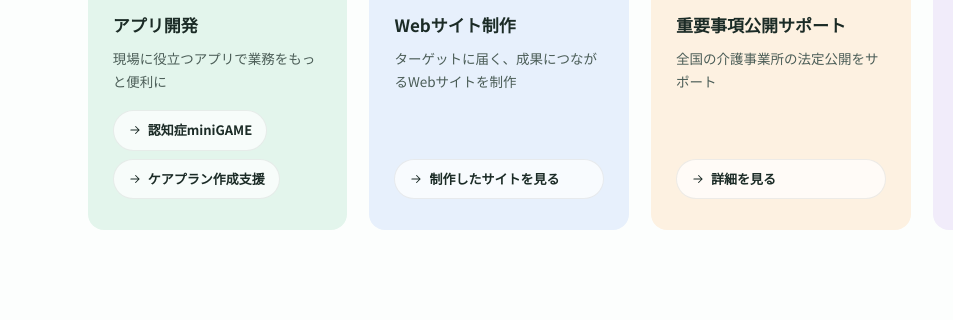
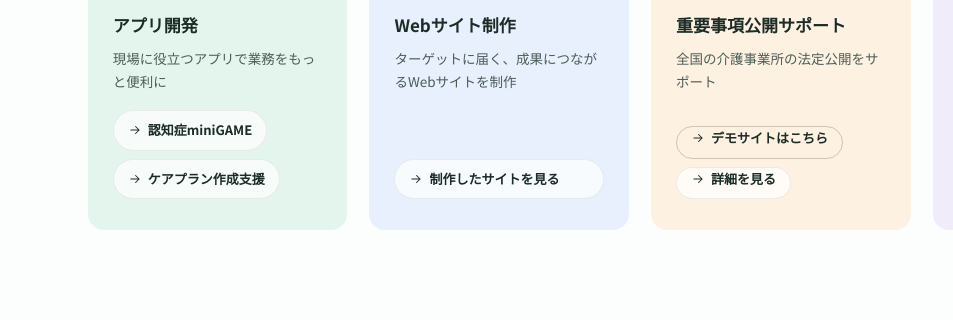
Before and after one commit to sonosannworks/web-AI-, a website: page index.html in a window 1280 px wide. Shown: the part 1045-1365 px from the top of the page, 0-953 px from the left. Drawn offline with Linux system fonts and the light colour scheme; a web font is replaced by a local one.

Commit message:
feat: 重要事項公開サポートカードにデモサイトへの控えめなCTAボタンを追加

```diff
--- a/index.html
+++ b/index.html
@@ -150,10 +150,16 @@
           </span>
           <h3>重要事項公開サポート</h3>
           <p>全国の介護事業所の法定公開をサポート</p>
-          <a class="service-cta" href="https://start-reposi.vercel.app/kaigo-hp-support.html?from=webai" target="_blank" rel="noopener">
-            <svg class="icon" viewBox="0 0 24 24" aria-hidden="true"><path d="M5 12h14M13 6l6 6-6 6"/></svg>
-            詳細を見る
-          </a>
+          <div class="service-cta-stack">
+            <a class="service-cta service-cta-secondary" href="juyoujiko-demo.html">
+              <svg class="icon" viewBox="0 0 24 24" aria-hidden="true"><path d="M5 12h14M13 6l6 6-6 6"/></svg>
+              デモサイトはこちら
+            </a>
+            <a class="service-cta" href="https://start-reposi.vercel.app/kaigo-hp-support.html?from=webai" target="_blank" rel="noopener">
+              <svg class="icon" viewBox="0 0 24 24" aria-hidden="true"><path d="M5 12h14M13 6l6 6-6 6"/></svg>
+              詳細を見る
+            </a>
+          </div>
         </article>
 
         <article class="service-card card-purple">
--- a/style.css
+++ b/style.css
@@ -227,6 +227,11 @@ section{padding:96px 0;}
 .service-cta:hover{background:#fff;transform:translateY(-1px);box-shadow:0 6px 16px -8px rgba(27,43,38,.25);}
 .service-cta .icon{width:14px;height:14px;flex-shrink:0;}
 
+.service-cta-stack{margin-top:auto;padding-top:16px;display:flex;flex-direction:column;align-items:flex-start;gap:8px;}
+.service-cta-stack .service-cta{margin-top:0;padding-top:0;}
+.service-cta-secondary{background:transparent;border:1px solid rgba(27,43,38,.22);color:var(--ink);font-weight:600;}
+.service-cta-secondary:hover{background:rgba(255,255,255,.45);box-shadow:none;}
+
 .card-teal{background:var(--green-light);}
 .card-teal .service-icon{background:var(--green);}
 .card-blue{background:var(--blue-light);}
```
